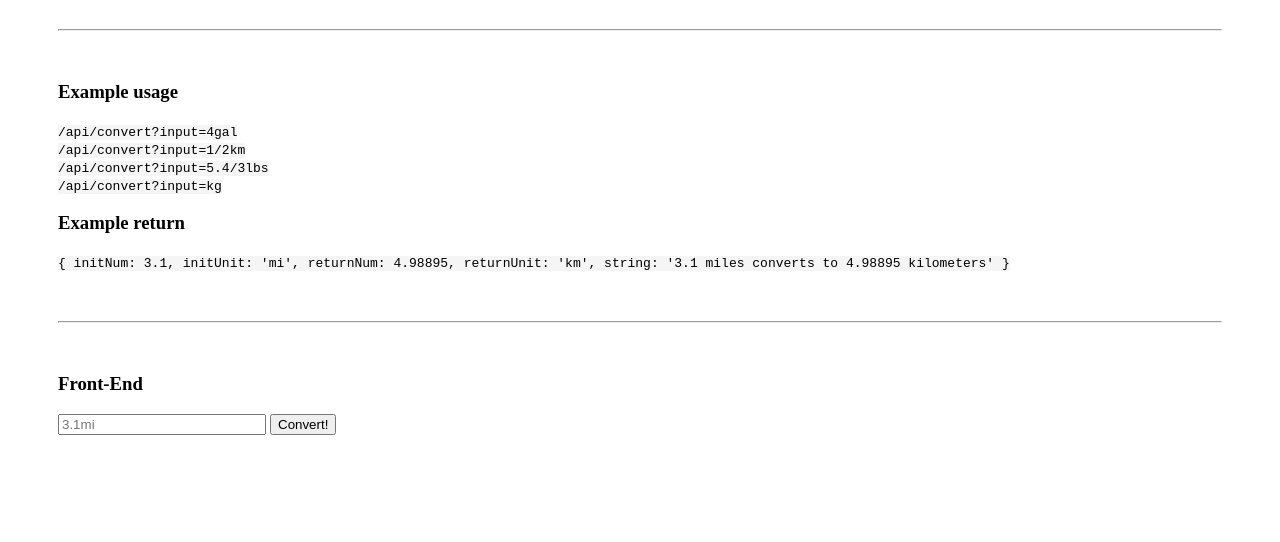
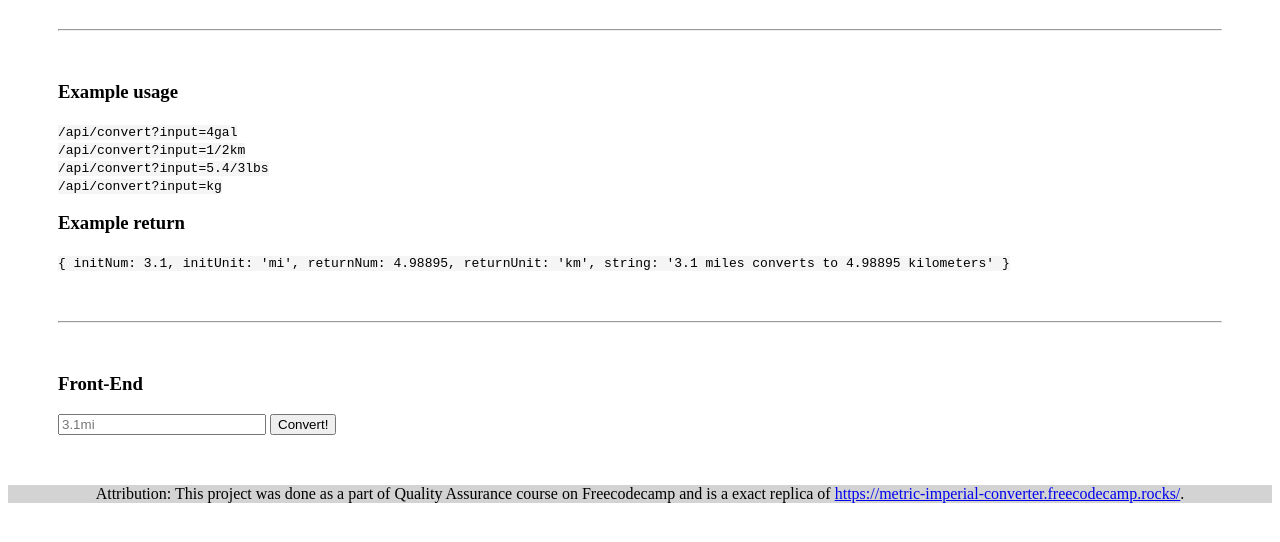
Before and after one commit to sathishkannan162/Metric-Imperial-Converter-Project, a website: page views/index.html in a window 1280 px wide. Shown: the part 108-650 px from the top of the page. Drawn offline with nearby package versions, Linux system fonts and the light colour scheme; files that its build step writes are made by us from their sources.

Commit message:
docs: add attribution

```diff
--- a/views/index.html
+++ b/views/index.html
@@ -55,5 +55,8 @@
         });
       });
    </script>
+   <footer>
+    <p style="background-color: lightgray; text-align: center;">Attribution: This project was done as a part of Quality Assurance course on Freecodecamp and is a exact replica of <a href="https://metric-imperial-converter.freecodecamp.rocks/">https://metric-imperial-converter.freecodecamp.rocks/</a>.</p>
+   </footer>
   </body>
 </html>
```
